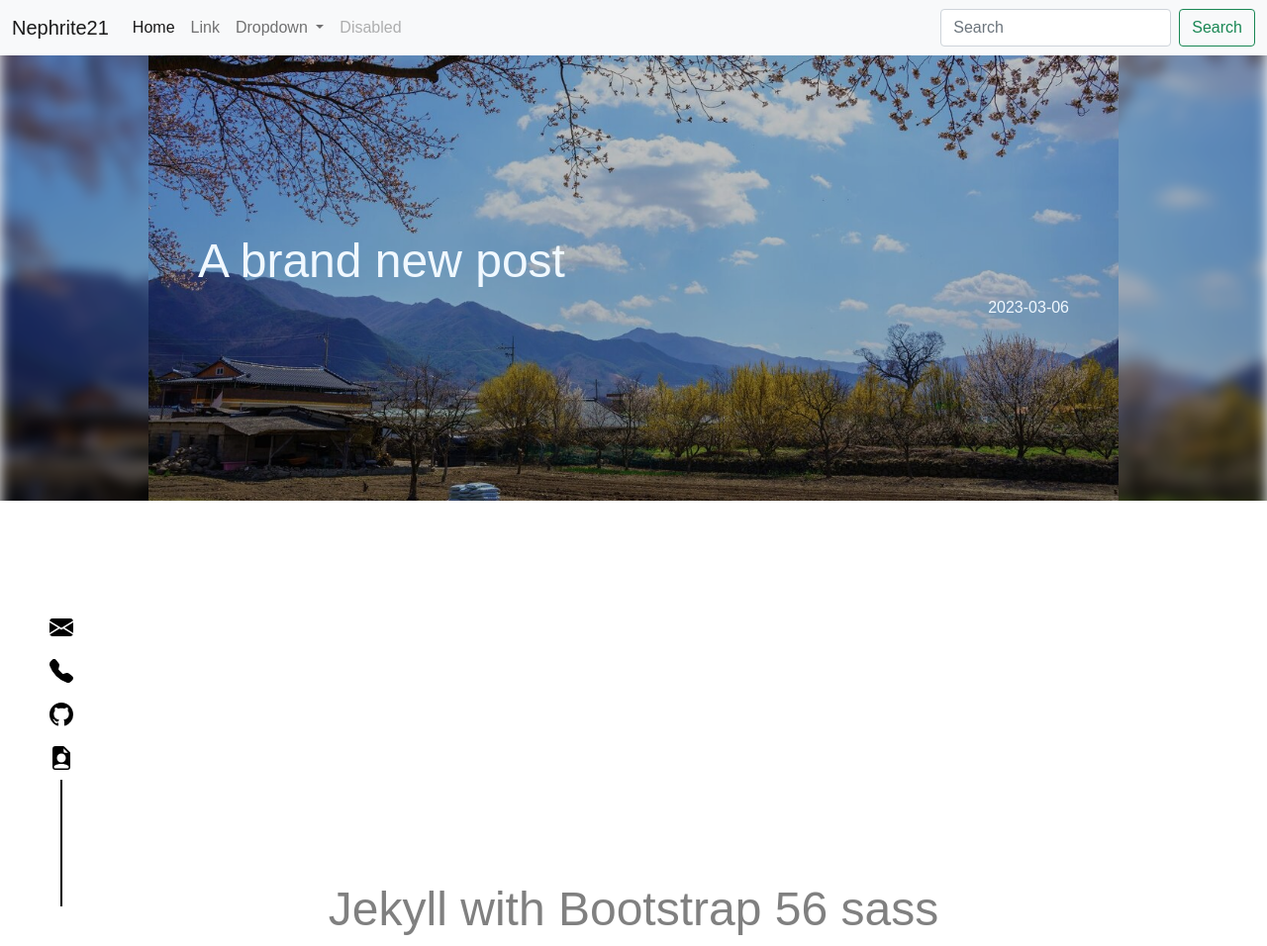
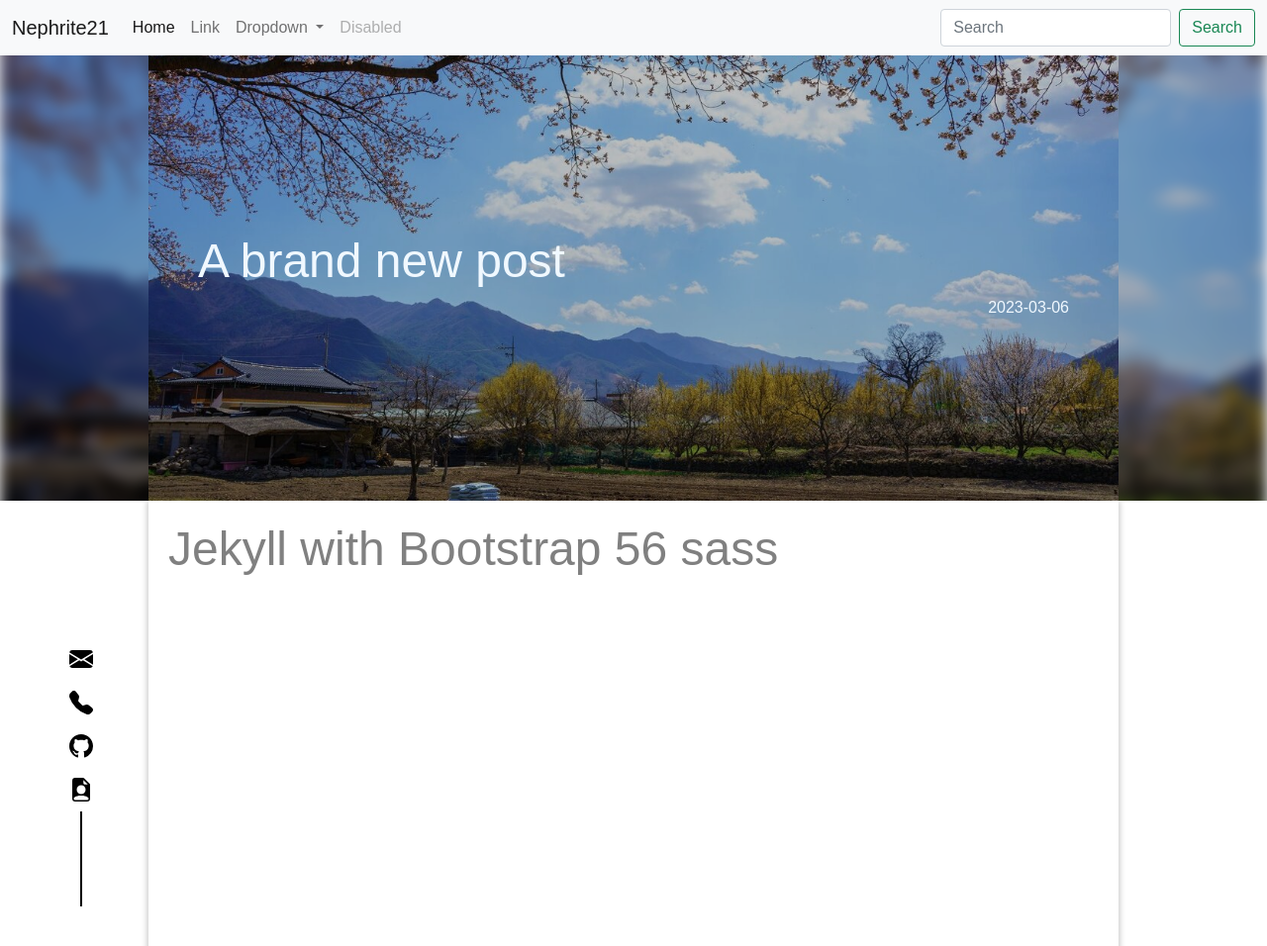
Before and after one commit to Nephrite21/Nephrite21.github.io, a Jekyll site: the page built from index.html, in a window 1280 px wide. Shown: the whole page at 99% size. Built offline with Jekyll 4.4.1, drawn with Linux system fonts in a browser that asks for light colours.

Commit message:
Complete content box

```diff
--- a/_layouts/default.html
+++ b/_layouts/default.html
@@ -1,7 +1,7 @@
 <!DOCTYPE html>
 <html lang="en">
   {% include head.html %}
-<body>
+<body style="overflow-x: hidden">
   <div id="main">
     {% include nav.html %}
     <main class="container-md">
--- a/_layouts/post.html
+++ b/_layouts/post.html
@@ -9,6 +9,6 @@ layout: default
         <div id="date"><h6>{{ page.date }}</h6></div>
     </div>
 </div>
-<div>
+<div id="postcontent">
     {{ content }}
 </div>
--- a/_sass/layout/defaultcontent.scss
+++ b/_sass/layout/defaultcontent.scss
@@ -2,7 +2,7 @@ main{
     min-height: 100vh;
     display: flex;
     flex-flow: column;
-    justify-content: space-between;
+    justify-content: space-start;
     align-items: center;
     flex-basis: 70vh;
 }
--- a/_sass/layout/footer.scss
+++ b/_sass/layout/footer.scss
@@ -1,5 +1,5 @@
 //need to change exact value to relative value
-@media screen and (min-width: 768px){
+@media screen and (min-width: 825px){
     #footer{
         display: inline-block;
         margin-block-start: 1em;
@@ -9,7 +9,7 @@
         padding-inline-start: 40px;
         position: fixed;
         bottom: -2em;
-        left: 0;;
+        left: 0px;;
     }
     #footerList {
         padding: 0px;
@@ -23,7 +23,7 @@
         content: "";
         display: block;
         width: 0.1em;
-        height: 8em;
+        height: 6em;
         margin: 0px auto;
         background-color: black;
     }
@@ -33,6 +33,17 @@
         max-height: 40px;
     }
 }
+@media screen and (min-width: 992px) {
+    #footer{
+        left: 10px;
+    }
+}
+@media screen and (min-width: 1200px) {
+    #footer{
+        left: 20px
+    }
+
+}
 
 @media screen and (max-width: 992px) {
     #footer{
--- /dev/null
+++ b/_sass/layout/post.scss
@@ -0,0 +1,7 @@
+#postcontent{
+    width: 100%;
+    min-height: 450px;
+    padding: 20px;
+    box-sizing: border-box;
+    box-shadow: 0px 3px 5px 2px #D1D1D1;
+}
--- a/assets/css/main.scss
+++ b/assets/css/main.scss
@@ -5,3 +5,4 @@
 @import "layout/footer";
 @import "layout/defaultcontent";
 @import "layout/banner";
+@import "layout/post"
```
Also changed, not shown: 3 other files.
